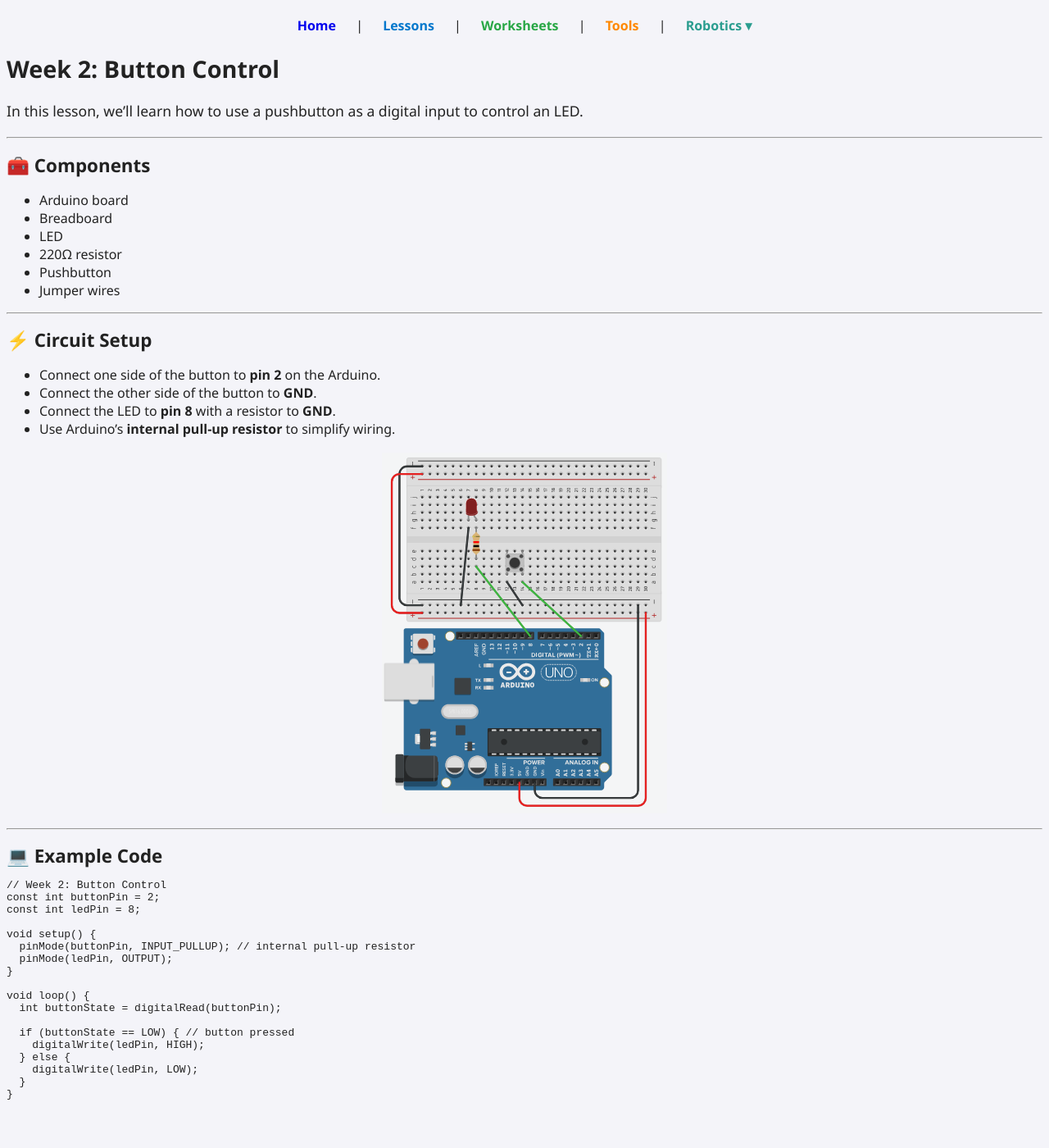
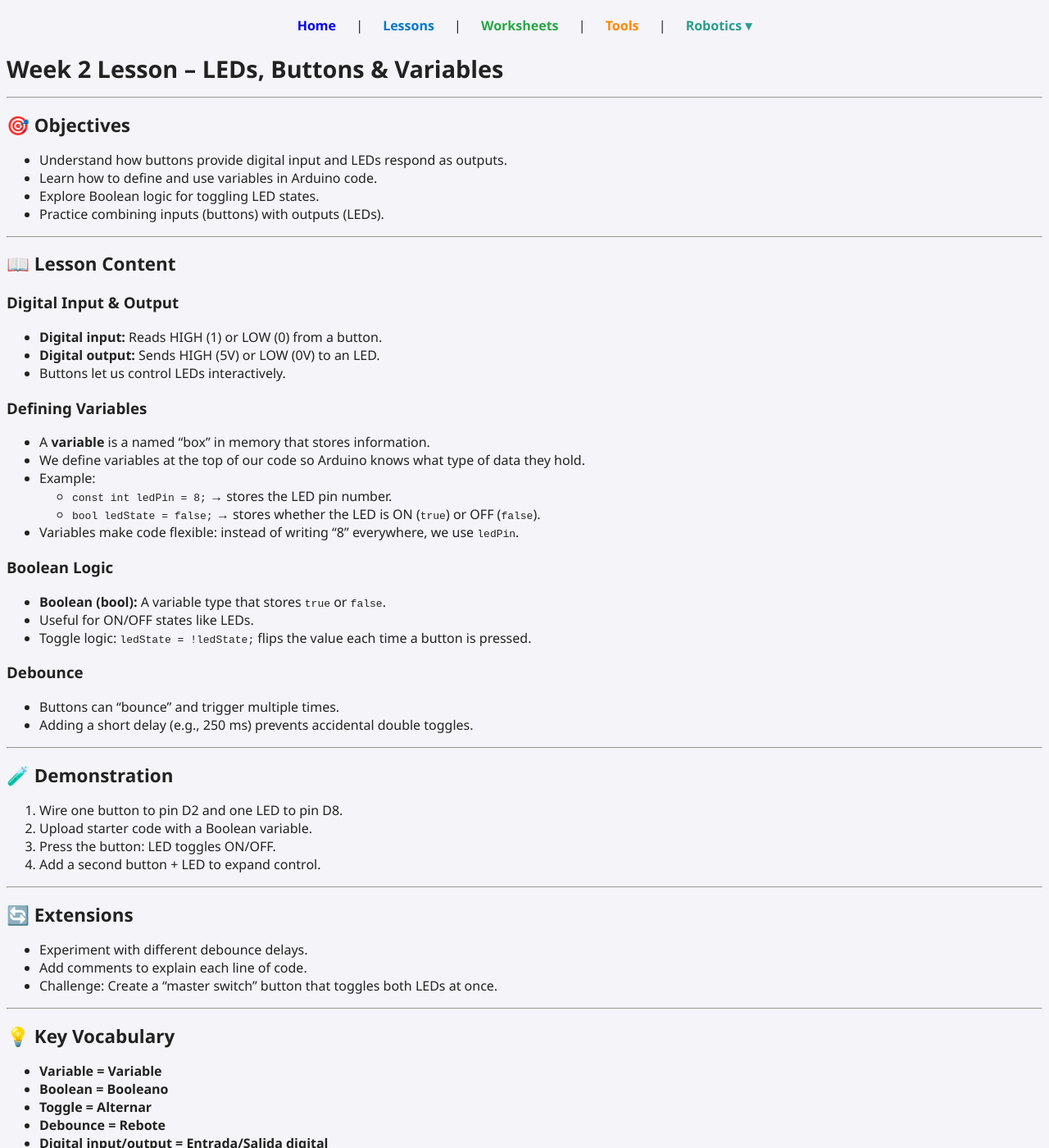
Before and after one commit to ImMrHh/arduino.journey, a Jekyll site: the page built from lessons/week2.md, in a window 1280 px wide and 1400 px high. Shown: the whole window at 82% size. Built offline with Jekyll 4.4.1, drawn with Linux system fonts in a browser that asks for light colours; some of the changed text lies outside the part shown.

Commit message:
Update week2.md

````diff
--- a/lessons/week2.md
+++ b/lessons/week2.md
@@ -1,53 +1,76 @@
 ---
-title: "Week 2: Button Control"
+title: "Week 2 Lesson – LEDs, Buttons & Variables"
 layout: default
 ---
 
-# Week 2: Button Control
-
-In this lesson, we’ll learn how to use a pushbutton as a digital input to control an LED.
+# Week 2 Lesson – LEDs, Buttons & Variables
 
 ---
 
-## 🧰 Components
-- Arduino board
-- Breadboard
-- LED
-- 220Ω resistor
-- Pushbutton
-- Jumper wires
+## 🎯 Objectives
+- Understand how buttons provide digital input and LEDs respond as outputs.
+- Learn how to define and use variables in Arduino code.
+- Explore Boolean logic for toggling LED states.
+- Practice combining inputs (buttons) with outputs (LEDs).
 
 ---
 
-## ⚡ Circuit Setup
-- Connect one side of the button to **pin 2** on the Arduino.
-- Connect the other side of the button to **GND**.
-- Connect the LED to **pin 8** with a resistor to **GND**.
-- Use Arduino’s **internal pull-up resistor** to simplify wiring.
+## 📖 Lesson Content
 
-![Week 2 Wiring Diagram](../images/week2-wiring.png)
+### Digital Input & Output
+- **Digital input:** Reads HIGH (1) or LOW (0) from a button.
+- **Digital output:** Sends HIGH (5V) or LOW (0V) to an LED.
+- Buttons let us control LEDs interactively.
+
+### Defining Variables
+- A **variable** is a named “box” in memory that stores information.
+- We define variables at the top of our code so Arduino knows what type of data they hold.
+- Example:
+  - `const int ledPin = 8;` → stores the LED pin number.
+  - `bool ledState = false;` → stores whether the LED is ON (`true`) or OFF (`false`).
+- Variables make code flexible: instead of writing “8” everywhere, we use `ledPin`.
+
+### Boolean Logic
+- **Boolean (bool):** A variable type that stores `true` or `false`.
+- Useful for ON/OFF states like LEDs.
+- Toggle logic: `ledState = !ledState;` flips the value each time a button is pressed.
+
+### Debounce
+- Buttons can “bounce” and trigger multiple times.
+- Adding a short delay (e.g., 250 ms) prevents accidental double toggles.
 
 ---
 
-## 💻 Example Code
+## 🧪 Demonstration
+1. Wire one button to pin D2 and one LED to pin D8.
+2. Upload starter code with a Boolean variable.
+3. Press the button: LED toggles ON/OFF.
+4. Add a second button + LED to expand control.
 
-```cpp
-// Week 2: Button Control
-const int buttonPin = 2;
-const int ledPin = 8;
+---
 
-void setup() {
-  pinMode(buttonPin, INPUT_PULLUP); // internal pull-up resistor
-  pinMode(ledPin, OUTPUT);
-}
+## 🔄 Extensions
+- Experiment with different debounce delays.
+- Add comments to explain each line of code.
+- Challenge: Create a “master switch” button that toggles both LEDs at once.
 
-void loop() {
-  int buttonState = digitalRead(buttonPin);
+---
 
-  if (buttonState == LOW) { // button pressed
-    digitalWrite(ledPin, HIGH);
-  } else {
-    digitalWrite(ledPin, LOW);
-  }
-}
-```
+## 💡 Key Vocabulary
+- **Variable = Variable**
+- **Boolean = Booleano**
+- **Toggle = Alternar**
+- **Debounce = Rebote**
+- **Digital input/output = Entrada/Salida digital**
+
+---
+
+## 📝 Reflection Prompt
+- Why do we define variables instead of writing numbers directly in code?
+- How does a Boolean variable help us remember LED state?
+- What happens if we remove the debounce delay?
+
+---
+
+## 🧭 Navigation
+[Back to Lessons]({{ "/lessons/" | relative_url }}) [Back to Worksheets]({{ "/worksheets/" | relative_url }})
````
